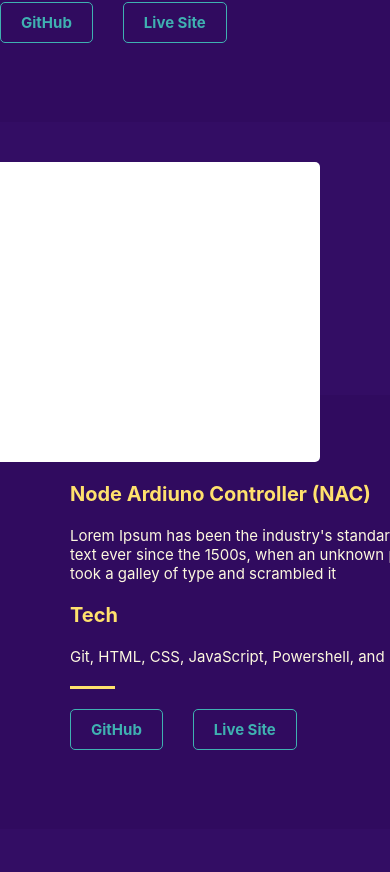
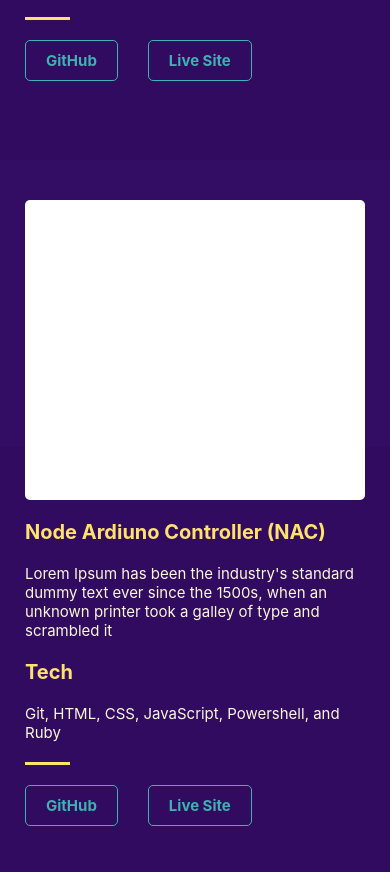
Before and after one commit to taihelsel/portfolio2, a React (Create React App) app: page / in a window 390 px wide. Shown: the part 2252-3124 px from the top of the page. Built offline with nearby package versions, Linux system fonts and the light colour scheme.

Commit message:
fixed project mobile style

```diff
--- a/src/Components/Project/Project.css
+++ b/src/Components/Project/Project.css
@@ -10,16 +10,6 @@
 .project:nth-child(odd),
 .project:nth-child(odd)>.project-left {
     flex-direction: row-reverse;
-}
-.project:nth-child(odd)>.project-left {
-    flex-direction: row-reverse;
-    margin-right: var(--margin-d);;
-    margin-left: 0;
-}
-.project:nth-child(odd)>.project-right {
-    flex-direction: row-reverse;
-    margin-right: 0;
-    margin-left: var(--margin-d);
 }
 
 .project:nth-child(odd)>.project-divider {
@@ -42,6 +32,16 @@
     display: flex;
     background-color: var(--bc-2);
     margin-right: var(--margin-d);
+}
+
+.project:nth-child(odd)>.project-left {
+    margin-right: var(--margin-d);
+    margin-left: 0;
+}
+
+.project:nth-child(odd)>.project-right {
+    margin-right: 0;
+    margin-left: var(--margin-d);
 }
 
 .project-preview {
@@ -113,20 +113,21 @@
 
 @media only screen and (max-width: 768px) and (min-width: 0px) {
     .project {
-        flex-direction: column;
+        flex-direction: column!important;
         margin-top: 40px;
         padding-bottom: 80px;
     }
-    .project:nth-child(odd),
-    .project:nth-child(odd)>.project-left {
-        flex-direction: column;
-    }
     .project-left,
     .project-right {
-        flex: unset;
-        margin: 0 var(--margin-m);
+        flex: 1;
         padding: 0;
         width: 100%;
+        margin: 0!important;
+    }
+    .project-preview,
+    .project-details {
+        margin-left: var(--margin-m);
+        margin-right: var(--margin-m);
     }
     .project-preview {
         width: 100%;
```
